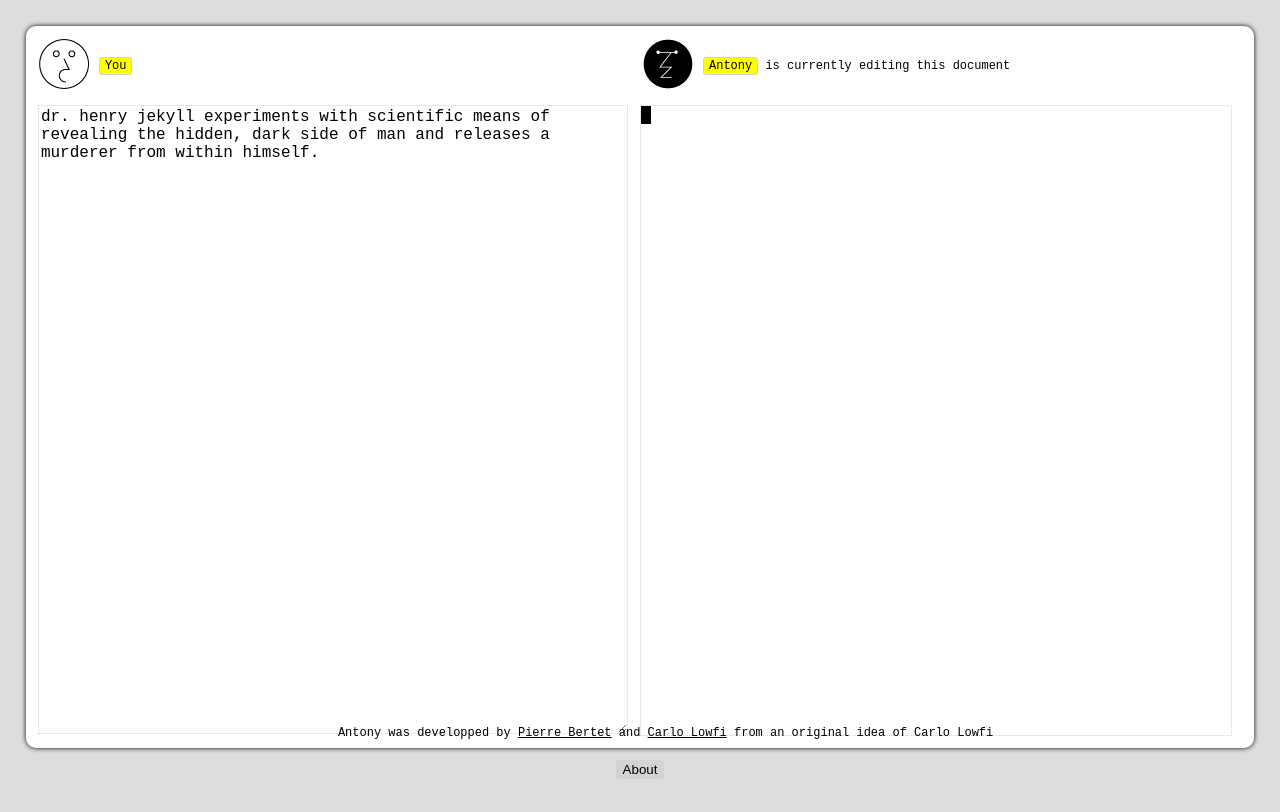
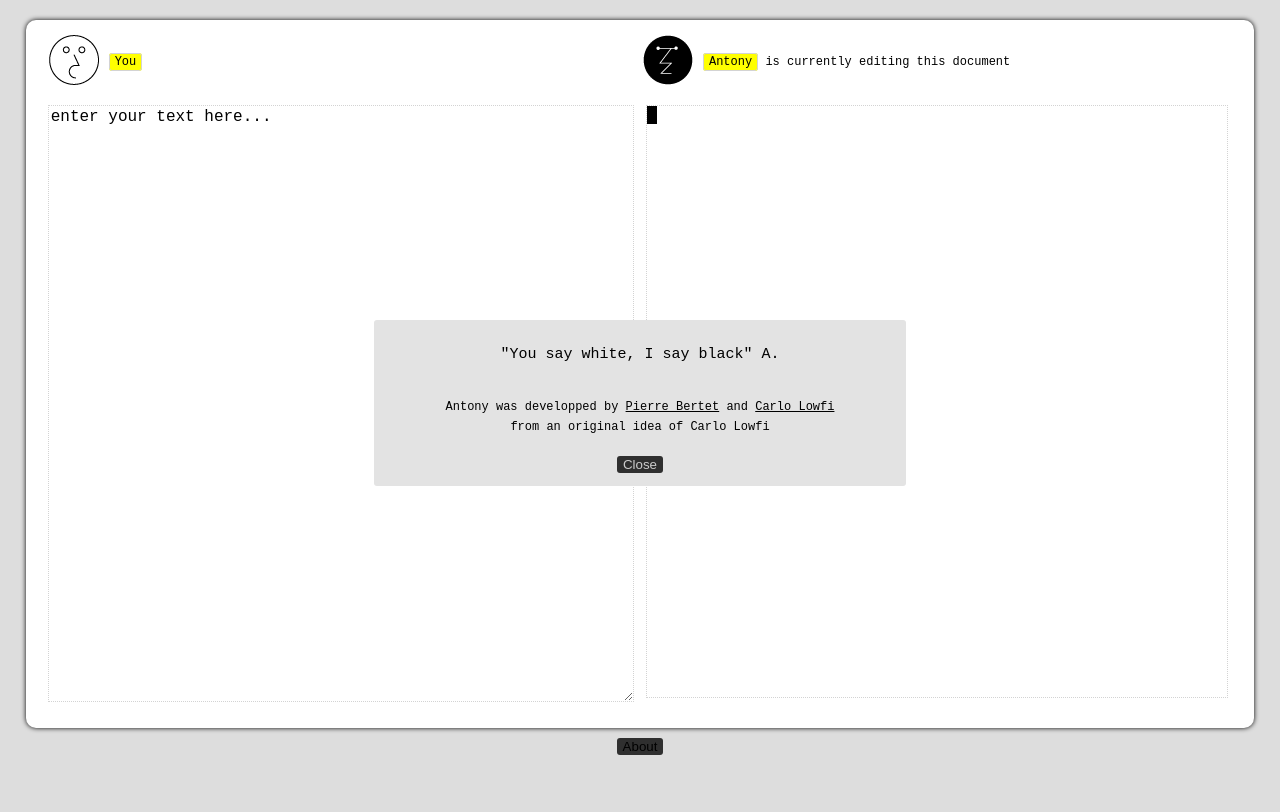
Before and after one commit to ruisenor/Antony, a plain HTML site: page index.html in a window 1280 px wide. Both pictures are taken after a click on the button "About". Drawn offline with Linux system fonts and the light colour scheme; no server answers.

Commit message:
credit popup change, fixed css contener height bug, demo text on visitor pad, unobtusivelib.js implemented

```diff
--- a/index.html
+++ b/index.html
@@ -1,3 +1,5 @@
+<!DOCTYPE html>
+
 <html>
 	<head>
 	<title>Antony</title>
@@ -28,19 +30,24 @@
 			</div>
 		</div>
 
-<form action="" method="post" ><br>
-		<textarea id="visitorpad" class="pad">Dr. Henry Jekyll experiments with scientific means of revealing the hidden, dark side of man and releases a murderer from within himself.</textarea>
+		<textarea id="visitorpad" class="autoclear pad">Enter your text here... </textarea>
 		<div id="antonypad" class="pad"><span class="content"></span><span class="caret">&nbsp;</span></div>
-<br clear="both">
-</form></p>
 
 		</div>
 		<div id="footer">
-		<div id="aboutMore"> Antony was developped by <a href='http://www.pierrebertet.net/'>Pierre Bertet</a> and <a href='http://lowfi.es'>Carlo Lowfi</a> from an original idea of Carlo Lowfi</div>
-		<button id="about">About</button>
+			<div id="aboutMoreBox">
+				<div id="aboutMore">
+					<p class="cite">"You say white, I say black" A.</p>
+					<br>
+					Antony was developped by <a target="_blank" href='http://www.pierrebertet.net/'>Pierre Bertet</a> and <a target="_blank" href='http://lowfi.es'>Carlo Lowfi</a> <br>from an original idea of Carlo Lowfi<br><br>
+					<button class="open" id="about">Close</button>
+				</div>
+			</div>
+			<button class="open" id="about">About</button>
 		</div>
 
 		<script language="javascript" src="js/jquery-1.4.2.min.js" type="text/javascript"></script>
+		<script language="javascript" src="js/unobtusivelib.js" type="text/javascript"></script>
 		<script language="javascript" src="js/antony.js" type="text/javascript"></script>
 		<script type="text/javascript">
 			var gaJsHost = (("https:" == document.location.protocol) ? "https://ssl." : "http://www.");
@@ -50,6 +57,7 @@
 			try {
 			var pageTracker = _gat._getTracker("UA-62594-16");
 			pageTracker._trackPageview();
-	} catch(err) {}</script>
+			} catch(err) {}
+		</script>
 	</body>
 </html>
--- a/js/antony.js
+++ b/js/antony.js
@@ -1,7 +1,12 @@
+// Textarea Autoclear
+jQuery(function(){
+	jQuery.unobtrusivelib();
+});
+
 // About
 (function($){
-  $("#about").click(function() {
-    $("#aboutMore").toggle();
+  $(".open").click(function () {
+    $("#aboutMoreBox").toggle();
   });
 })(jQuery);
 
@@ -61,7 +66,7 @@
       // The user is deleting? Antony too.
       if (writedText !== currentText.slice(0, writedText.length)) {
         writedText = writedText.slice(0,-1);
-        newDelay = 100; // Deleting speed is high and regular
+        newDelay = 70; // Deleting speed is high and regular
 
       // Normal typing
       } else {
--- /dev/null
+++ b/js/unobtusivelib.js
@@ -0,0 +1,77 @@
+/*
+ * Unobtrusivelib 1.1
+ *
+ * Copyright (c) 2008 Pierre Bertet (pierrebertet.net)
+ * Dual licensed under the MIT (MIT-LICENSE.txt)
+ * and GPL (GPL-LICENSE.txt) licenses.
+ *
+ */
+
+(function($){
+	$.unobtrusivelib = function (enabled_modules) {
+
+		var modules = {
+			popup: function () {
+				$("a[rel^=popup]").each(function (i) {
+					var popupName = 'popup_' + i + '_' + new Date().getTime();
+
+					$(this).click(function (e) {
+						e.preventDefault();
+						var dims = this.getAttribute('rel').match(/.*\[([0-9]+)-([0-9]+)\].*/);
+						window.open(this.getAttribute('href'), popupName, 'width=' + dims[1] + ',height=' + dims[2] + ',resizable,scrollbars');
+					});
+				});
+			},
+
+			external: function () {
+				$("a[rel~=external]").click(function(e){
+					e.preventDefault();
+					window.open(this.href);
+				});
+			},
+
+			autoClearInput: function () {
+
+				var defaultClass = "autoclear-default";
+
+				$("input.autoclear:text, input.autoclear:password, textarea.autoclear").each(function(){
+
+					var $this = $(this);
+
+					if ( $this.val() == this.defaultValue ) {
+						$this.addClass(defaultClass);
+					}
+
+					$this
+					.focus(function () {
+						if ( this.defaultValue == $this.val() )
+							$this.removeClass(defaultClass).val("");
+					})
+					.blur(function () {
+						if ( $this.val() == "" )
+							$this.addClass(defaultClass).val( this.defaultValue );
+					});
+
+				});
+			},
+
+			autoFocusInput: function () {
+				var focusElmts = $("input.autofocus");
+				if (focusElmts.length != 0){
+					focusElmts.get(0).focus();
+				}
+			}
+		};
+
+		if (!!enabled_modules) {
+			$.each(enabled_modules,function(i,n){
+				if(modules[n]){
+					modules[n]();
+				}
+			});
+		}
+		else {
+			$.each(modules,function(i,n){n();});
+		}
+	};
+})(jQuery);
--- a/style.css
+++ b/style.css
@@ -1,16 +1,23 @@
+html{
+height:100%;
+}
+
 body{
+height:100%;
 background:#DDDDDD;
 font-family:"Courier new", courier, monospace;
-margin:2%;
+margin: 0 2%;
 padding:0;
 font-weight:normal;
 font-size:12px;
-overflow-x:hidden;
+overflow:hidden;
 }
 
 
 #container{
-margin:2% 0 0 0;
+height:88%;
+padding:2px 10px ;
+margin:20px 0 0 0;
 -moz-border-radius: 10px;
 -webkit-border-radius: 10px;
 -moz-box-shadow: 0 0 5px black;
@@ -72,25 +79,44 @@
 text-align:center;
 }
 
+#aboutMoreBox{
+display:none;
+width:100%;
+position:absolute;
+top:40%;
+left:0;
+}
+
 #aboutMore{
-display:none;
-position:absolute;
-width:100%;
-bottom:60px;
+line-height:1.6em;
+background:#E3E3E3;
+-moz-border-radius: 3px;
+-webkit-border-radius: 3px;
+cursor:pointer;
+color:black;
+margin:0 auto;
+width:40%;
+padding:10px;
+font-size:12px;
+}
+
+.cite{
+font-size:15px;
 }
 
 /* -------- more... -------- */
 button{
-background:lightgray;
+background:#2F2F2F;
 border:none;
 -moz-border-radius: 3px;
 -webkit-border-radius: 3px;
 cursor:pointer;
-border:solid lightgray 1px;
-color:gray;
+color:#ccc;
 }
 button:hover{
-border:solid gray 1px;}
+background:#000;
+color:#fff;
+}
 a{
 color:black;
 text-decoration:underline;
```
Also changed, not shown: 1 other file. Lines whose indentation alone changed are shown as unchanged.
